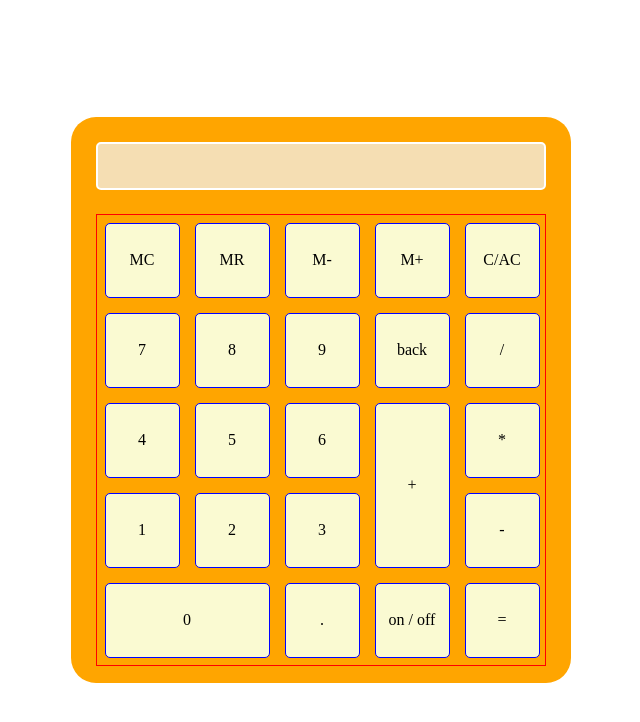
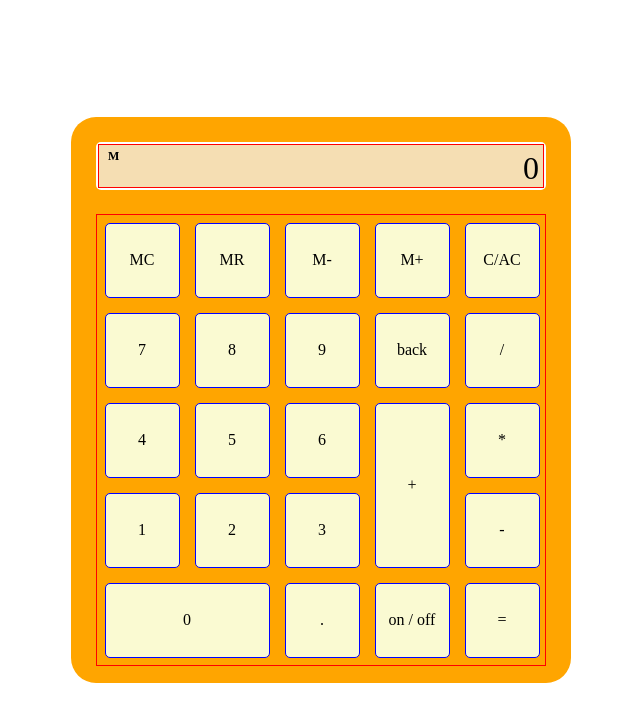
Before and after one commit to JosuerBague/Calculator, a plain HTML site: page frontend/index.html in a window 1280 px wide. Shown: the whole page, without its empty margins (319-959 px from the left). Drawn offline with Linux system fonts and the light colour scheme.

Commit message:
Lay out calculator basic display positions

```diff
--- a/frontend/index.css
+++ b/frontend/index.css
@@ -32,6 +32,7 @@ body {
   margin: 1.5rem auto;
   border-radius: 5px;
   background-color: wheat;
+  position: relative;
 }
 
 .calculator-buttons {
@@ -182,3 +183,23 @@ body {
   grid-column: 4/5;
   grid-row: 5/6;
 }
+
+.display-main {
+  min-width: 75px;
+  border: 1px solid red;
+  min-height: 100%;
+  display: flex;
+  justify-content: flex-end;
+  align-items: flex-end;
+  font-size: 2rem;
+  padding-right: 0.25rem;
+}
+
+.display-memory {
+  position: absolute;
+  font-size: 12px;
+  font-weight: bold;
+  left: 10px;
+  top: 5px;
+  opacity: 1;
+}
--- a/frontend/index.html
+++ b/frontend/index.html
@@ -12,7 +12,10 @@
 <body>
   <main>
     <div class="calculator-frame">
-      <div class="calculator-display"></div>
+      <div class="calculator-display">
+        <div class="display-memory">M</div>
+        <div class="display-main">0</div>
+      </div>
       <div class="calculator-buttons">
         <div class="calculator-button fn-memClear">MC</div>
         <div class="calculator-button fn-memRecall">MR</div>
```
